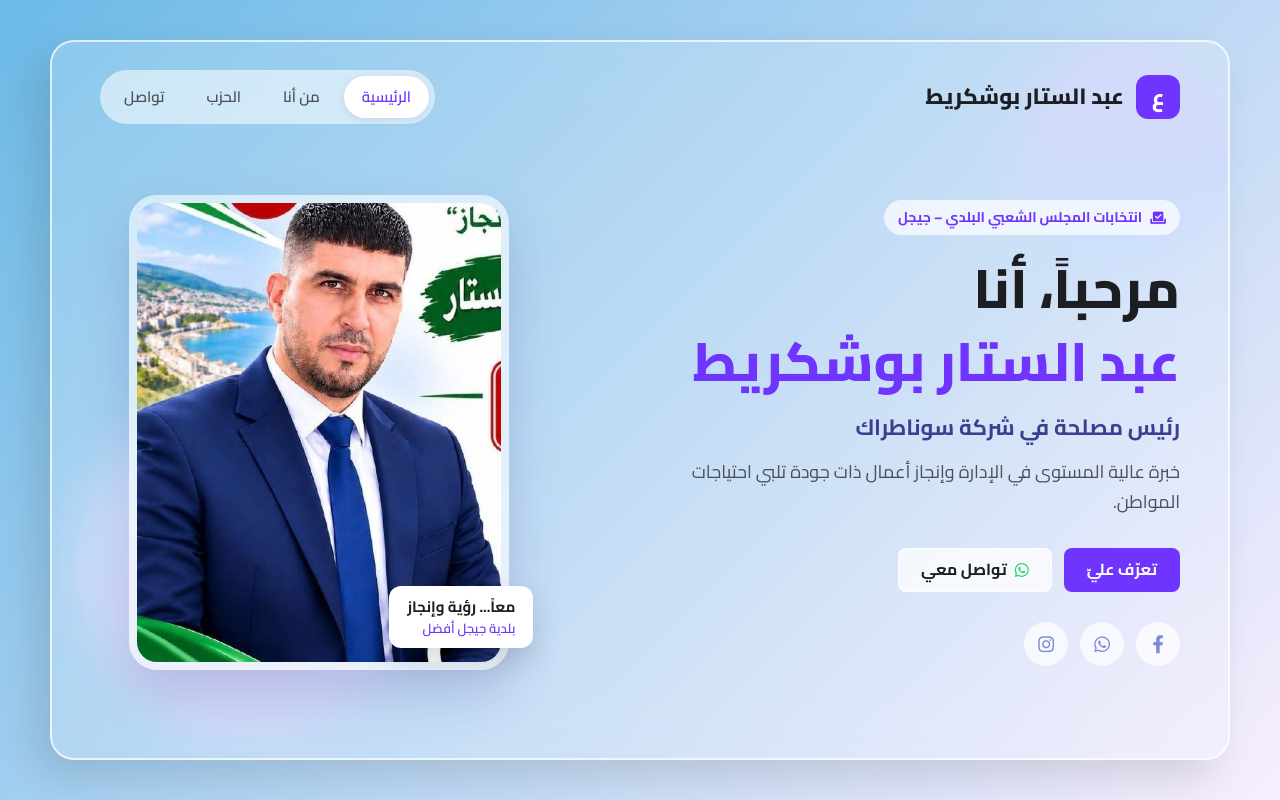
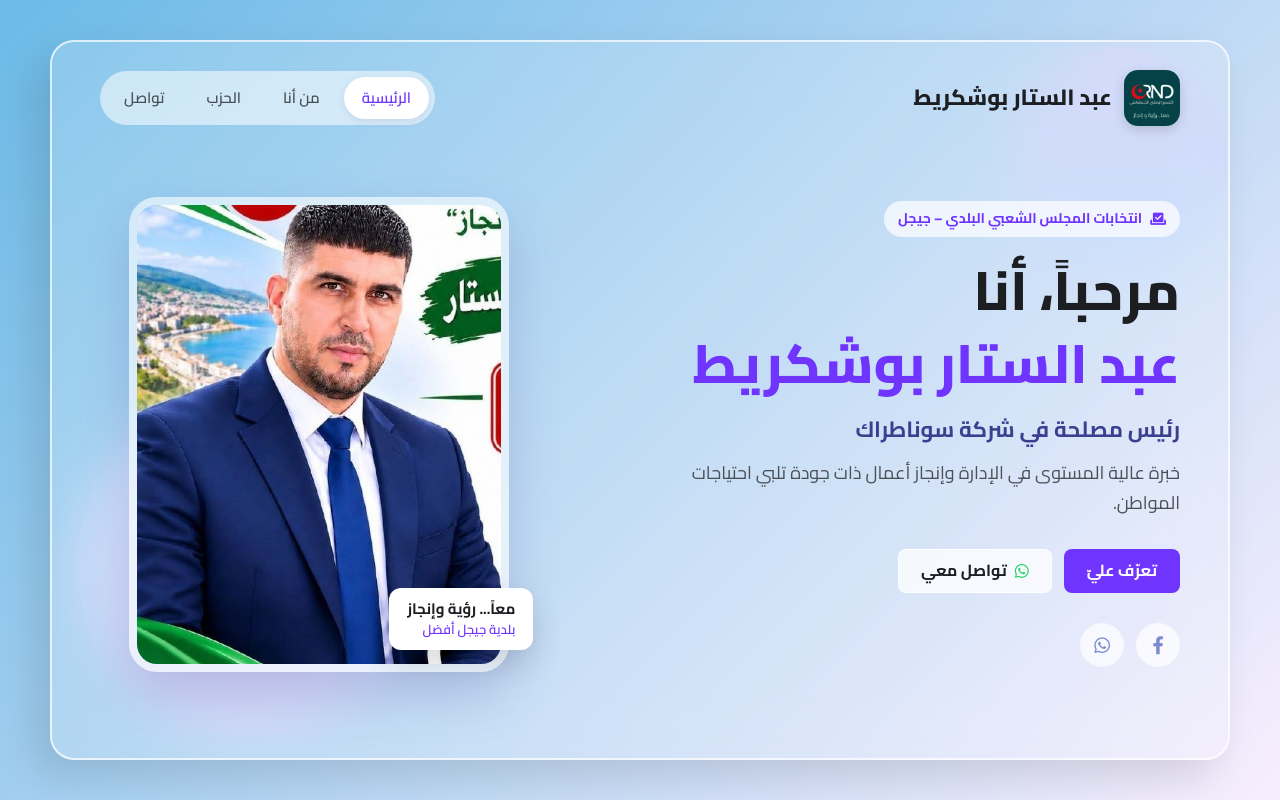
Before and after one commit to Issamhxr/abdecettar-bouchekrit, a plain HTML site: page index.html in a window 1280 px wide. Drawn offline with Linux system fonts and the light colour scheme.

Commit message:
Use RND logo in header, remove Instagram icon
Co-Authored-By: Claude Opus 5.5 <noreply@anthropic.com>

```diff
--- a/abdou.css
+++ b/abdou.css
@@ -105,15 +105,11 @@ button{ font-family: inherit; }
     color: var(--ink);
 }
 .logo-mark{
-    width: 44px;
-    height: 44px;
-    border-radius: 12px;
-    display: grid;
-    place-items: center;
-    background: var(--accent);
-    color: #fff;
-    font-size: 22px;
-    line-height: 1;
+    width: 56px;
+    height: 56px;
+    border-radius: 14px;
+    object-fit: cover;
+    box-shadow: 0 4px 12px rgba(0, 0, 0, 0.15);
 }
 .nav-links{
     display: flex;
--- a/index.html
+++ b/index.html
@@ -6,6 +6,7 @@
     <title>عبد الستار بوشكريط | مترشح بلدية جيجل</title>
     <meta name="description" content="عبد الستار بوشكريط - مترشح لانتخابات المجلس الشعبي البلدي لبلدية جيجل. معاً... رؤية وإنجاز.">
 
+    <link rel="icon" type="image/png" href="rnd-logo.png">
     <link rel="preconnect" href="https://fonts.googleapis.com">
     <link rel="preconnect" href="https://fonts.gstatic.com" crossorigin>
     <link href="https://fonts.googleapis.com/css2?family=Cairo:wght@400;500;600;700;800&display=swap" rel="stylesheet">
@@ -19,7 +20,7 @@
             <!-- ===== Navigation ===== -->
             <nav class="nav">
                 <a href="#" class="logo" data-home>
-                    <span class="logo-mark">ع</span>
+                    <img class="logo-mark" src="rnd-logo.png" alt="التجمع الوطني الديمقراطي RND">
                     <span class="logo-text">عبد الستار بوشكريط</span>
                 </a>
                 <ul class="nav-links">
@@ -45,9 +46,7 @@
 
                     <div class="socials">
                         <a href="https://www.facebook.com/share/1FSfuG4M1n/?mibextid=wwXIfr" target="_blank" rel="noopener noreferrer" aria-label="فيسبوك"><i class="fa-brands fa-facebook-f"></i></a>
-                        <a href="https://wa.me/213661910970" target="_blank" rel="noopener noreferrer" aria-label="واتساب"><i class="fa-brands fa-whatsapp"></i></a>
-                        <a href="#" aria-label="إنستغرام"><i class="fa-brands fa-instagram"></i></a>
-                    </div>
+                        <a href="https://wa.me/213661910970" target="_blank" rel="noopener noreferrer" aria-label="واتساب"><i class="fa-brands fa-whatsapp"></i></a>                    </div>
                 </div>
 
                 <div class="hero-photo">
```
Also changed, not shown: rnd-logo.png (added).
